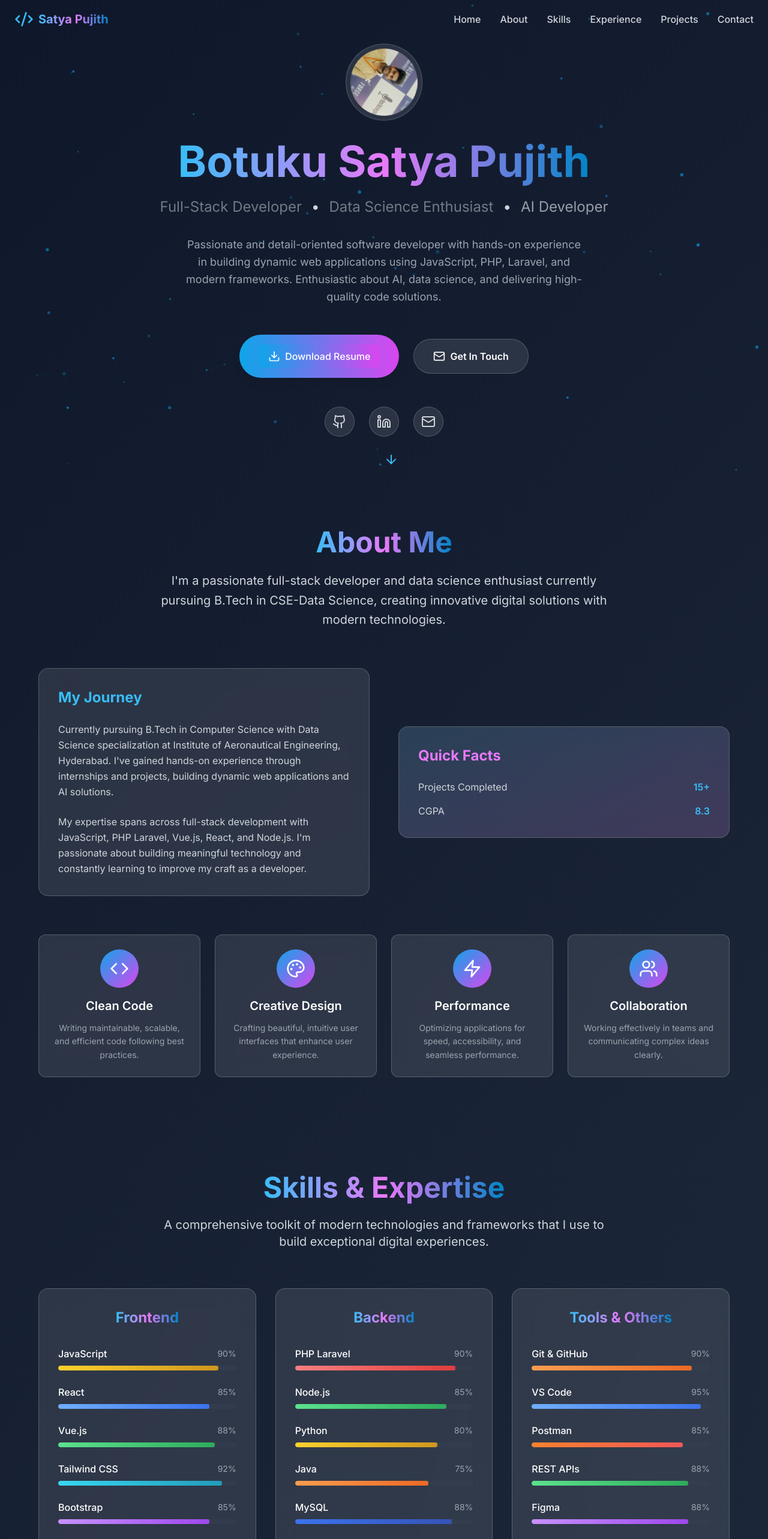
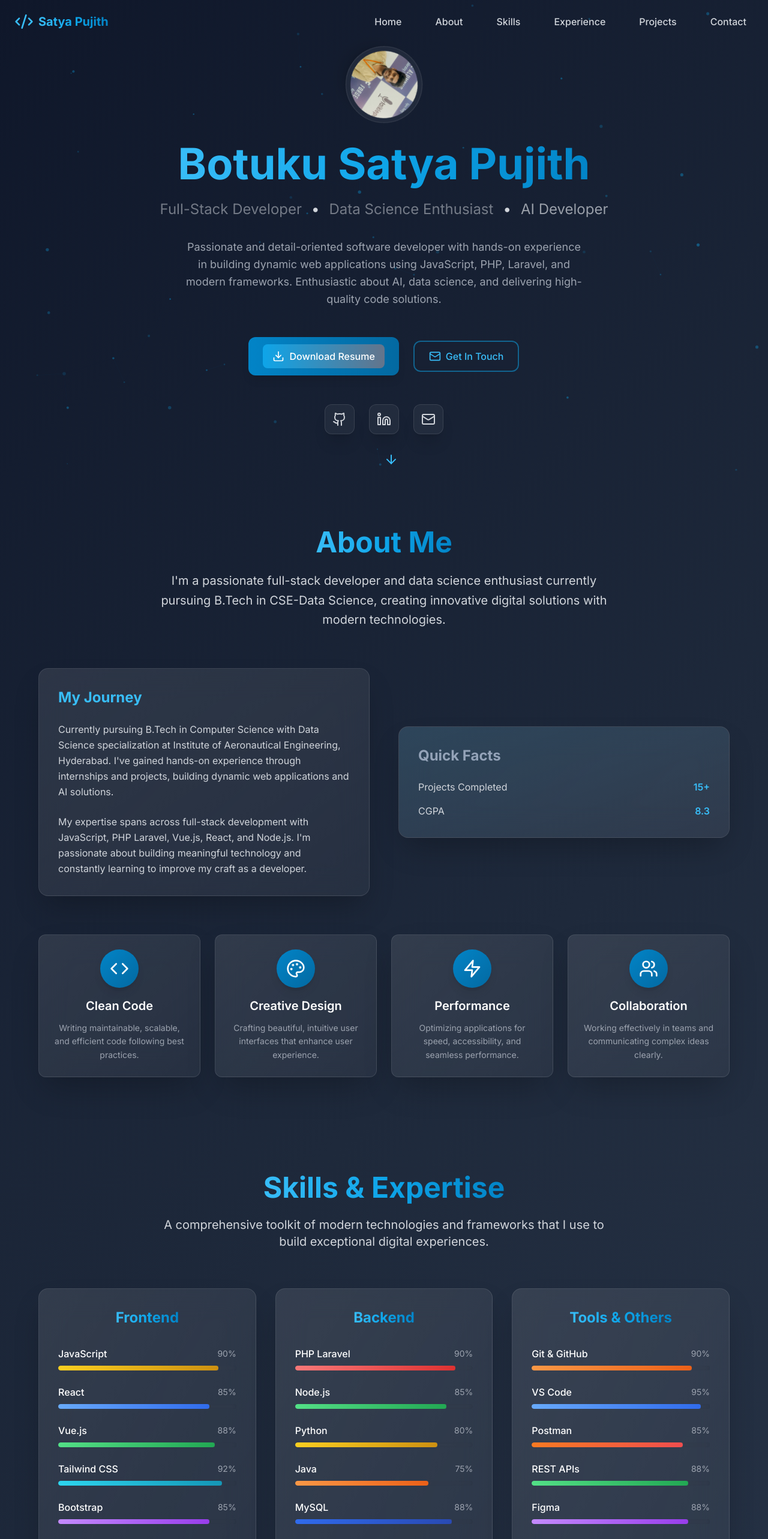
Before and after one commit to Sp2-004/SatyaPujith2-portfolio, a React (Vite) app: page / in a window 1280 px wide. Shown: the top 2566 px of the page at 60% size. Built offline with nearby package versions, Linux system fonts and the light colour scheme.

Commit message:
Redesign Portfolio with Modern Decent UI

```diff
--- a/src/components/About.tsx
+++ b/src/components/About.tsx
@@ -52,7 +52,7 @@ const About = () => {
             viewport={{ once: true }}
             transition={{ duration: 0.6 }}
           >
-            <div className="glass-effect rounded-2xl p-8">
+            <div className="glass-card rounded-2xl p-8">
               <h3 className="text-2xl font-bold mb-6 text-primary-400">My Journey</h3>
               <p className="text-gray-300 mb-6 leading-relaxed">
                 Currently pursuing B.Tech in Computer Science with Data Science specialization at
@@ -74,7 +74,7 @@ const About = () => {
             transition={{ duration: 0.6 }}
             className="relative"
           >
-            <div className="glass-effect rounded-2xl p-8 relative overflow-hidden">
+            <div className="glass-card rounded-2xl p-8 relative overflow-hidden">
               <div className="absolute inset-0 bg-gradient-to-br from-primary-500/10 to-accent-500/10"></div>
               <div className="relative z-10">
                 <h3 className="text-2xl font-bold mb-6 text-accent-400">Quick Facts</h3>
@@ -111,7 +111,7 @@ const About = () => {
               whileHover={{ scale: 1.05 }}
               className="tech-card text-center group"
             >
-              <div className="w-16 h-16 mx-auto mb-4 rounded-full bg-gradient-to-br from-primary-500 to-accent-500 flex items-center justify-center group-hover:scale-110 transition-transform duration-300">
+              <div className="w-16 h-16 mx-auto mb-4 rounded-full bg-gradient-to-br from-primary-600 to-primary-700 flex items-center justify-center group-hover:scale-110 transition-transform duration-300 shadow-lg">
                 <feature.icon className="w-8 h-8 text-white" />
               </div>
               <h4 className="text-xl font-semibold mb-3 text-white">{feature.title}</h4>
--- a/src/components/Experience.tsx
+++ b/src/components/Experience.tsx
@@ -55,7 +55,7 @@ const Experience = () => {
               {/* Timeline dot */}
               <div className="absolute -left-20 top-6 w-4 h-4 bg-gradient-to-r from-primary-400 to-accent-400 rounded-full border-4 border-slate-900"></div>
 
-              <div className="glass-effect rounded-2xl p-8 hover:bg-white/10 transition-all duration-300">
+              <div className="glass-card rounded-2xl p-8 hover:bg-white/10 transition-all duration-300">
                 <div className="flex flex-col md:flex-row md:items-center md:justify-between mb-4">
                   <div>
                     <h3 className="text-2xl font-bold text-white mb-2">{exp.title}</h3>
@@ -89,7 +89,7 @@ const Experience = () => {
                   {exp.technologies.map((tech) => (
                     <span
                       key={tech}
-                      className="px-3 py-1 bg-gradient-to-r from-primary-500/20 to-accent-500/20 text-primary-300 rounded-full text-sm border border-primary-500/30"
+                      className="px-3 py-1 bg-primary-500/20 text-primary-300 rounded-full text-sm border border-primary-500/30 backdrop-blur-sm"
                     >
                       {tech}
                     </span>
@@ -107,7 +107,7 @@ const Experience = () => {
           transition={{ duration: 0.6, delay: 0.8 }}
           className="text-center mt-16"
         >
-          <div className="glass-effect rounded-2xl p-8">
+          <div className="glass-card rounded-2xl p-8">
             <h3 className="text-2xl font-bold mb-4 gradient-text">Ready for New Challenges</h3>
             <p className="text-gray-300 leading-relaxed">
               I'm always excited about new opportunities to work on innovative projects
--- a/src/components/Header.tsx
+++ b/src/components/Header.tsx
@@ -28,7 +28,7 @@ const Header = () => {
       initial={{ y: -100 }}
       animate={{ y: 0 }}
       className={`fixed top-0 w-full z-50 transition-all duration-300 ${
-        scrolled ? 'glass-effect shadow-2xl' : 'bg-transparent'
+        scrolled ? 'glass-card shadow-2xl border-b border-white/10' : 'bg-transparent'
       }`}
     >
       <nav className="container mx-auto px-6 py-4">
@@ -49,7 +49,7 @@ const Header = () => {
                 href={item.href}
                 whileHover={{ scale: 1.1 }}
                 whileTap={{ scale: 0.95 }}
-                className="text-gray-300 hover:text-primary-400 transition-colors duration-200 font-medium"
+                className="text-gray-300 hover:text-primary-400 transition-colors duration-200 font-medium px-3 py-2 rounded-lg hover:bg-primary-500/10"
               >
                 {item.label}
               </motion.a>
@@ -72,7 +72,7 @@ const Header = () => {
             initial={{ opacity: 0, y: -20 }}
             animate={{ opacity: 1, y: 0 }}
             exit={{ opacity: 0, y: -20 }}
-            className="md:hidden mt-4 glass-effect rounded-lg p-4"
+            className="md:hidden mt-4 glass-card rounded-xl p-4"
           >
             {navItems.map((item) => (
               <motion.a
@@ -80,7 +80,7 @@ const Header = () => {
                 href={item.href}
                 whileHover={{ x: 10 }}
                 onClick={() => setIsOpen(false)}
-                className="block py-2 text-gray-300 hover:text-primary-400 transition-colors duration-200"
+                className="block py-3 px-4 text-gray-300 hover:text-primary-400 transition-colors duration-200 rounded-lg hover:bg-primary-500/10"
               >
                 {item.label}
               </motion.a>
--- a/src/components/Hero.tsx
+++ b/src/components/Hero.tsx
@@ -102,7 +102,7 @@ const Hero = () => {
           <motion.button
             whileHover={{ scale: 1.05, boxShadow: "0 0 30px rgba(14, 165, 233, 0.5)" }}
             whileTap={{ scale: 0.95 }}
-            className="px-8 py-4 bg-gradient-to-r from-primary-500 to-accent-500 rounded-full font-semibold text-white shadow-lg hover:shadow-xl transition-all duration-300 flex items-center gap-2"
+            className="gradient-button flex items-center gap-2"
           >
             <a
   href="/satyapujith_resume latex updated.pdf"
@@ -119,7 +119,7 @@ const Hero = () => {
             href="#contact"
             whileHover={{ scale: 1.05 }}
             whileTap={{ scale: 0.95 }}
-            className="px-8 py-4 glass-effect rounded-full font-semibold text-white hover:bg-white/20 transition-all duration-300 flex items-center gap-2"
+            className="outline-button flex items-center gap-2"
           >
             <Mail size={20} />
             Get In Touch
@@ -145,7 +145,7 @@ const Hero = () => {
               href={social.href}
               whileHover={{ scale: 1.2, y: -5 }}
               whileTap={{ scale: 0.9 }}
-              className="p-3 glass-effect rounded-full hover:bg-white/20 transition-all duration-300 group"
+              className="p-3 glass-effect rounded-xl hover:bg-primary-500/20 hover:border-primary-500/30 transition-all duration-300 group"
             >
               <social.icon className="w-6 h-6 text-gray-300 group-hover:text-primary-400 transition-colors duration-300" />
             </motion.a>
--- a/src/components/ParticleBackground.tsx
+++ b/src/components/ParticleBackground.tsx
@@ -58,7 +58,7 @@ const ParticleBackground = () => {
         // Draw particle
         ctx.beginPath();
         ctx.arc(particle.x, particle.y, particle.size, 0, Math.PI * 2);
-        ctx.fillStyle = `rgba(14, 165, 233, ${particle.opacity})`;
+        ctx.fillStyle = `rgba(14, 165, 233, ${particle.opacity * 0.6})`;
         ctx.fill();
 
         // Draw connections
@@ -71,7 +71,7 @@ const ParticleBackground = () => {
             ctx.beginPath();
             ctx.moveTo(particle.x, particle.y);
             ctx.lineTo(otherParticle.x, otherParticle.y);
-            ctx.strokeStyle = `rgba(14, 165, 233, ${0.1 * (1 - distance / 100)})`;
+            ctx.strokeStyle = `rgba(14, 165, 233, ${0.05 * (1 - distance / 100)})`;
             ctx.lineWidth = 1;
             ctx.stroke();
           }
--- a/src/components/Skills.tsx
+++ b/src/components/Skills.tsx
@@ -65,7 +65,7 @@ const Skills = () => {
               whileInView={{ opacity: 1, y: 0 }}
               viewport={{ once: true }}
               transition={{ duration: 0.6, delay: categoryIndex * 0.2 }}
-              className="glass-effect rounded-2xl p-8"
+              className="glass-card rounded-2xl p-8"
             >
               <h3 className="text-2xl font-bold mb-8 text-center">
                 <span className="gradient-text">{category.title}</span>
@@ -85,15 +85,15 @@ const Skills = () => {
                       <span className="text-gray-400 text-sm">{skill.level}%</span>
                     </div>
 
-                    <div className="w-full bg-gray-700/50 rounded-full h-2 overflow-hidden">
+                    <div className="skill-bar">
                       <motion.div
                         initial={{ width: 0 }}
                         whileInView={{ width: `${skill.level}%` }}
                         viewport={{ once: true }}
                         transition={{ duration: 1, delay: (categoryIndex * 0.2) + (skillIndex * 0.1) + 0.3 }}
-                        className={`h-full bg-gradient-to-r ${skill.color} rounded-full relative`}
+                        className={`h-full bg-gradient-to-r ${skill.color} rounded-full relative shadow-sm`}
                       >
-                        <div className="absolute inset-0 bg-white/20 animate-pulse"></div>
+                        <div className="absolute inset-0 bg-white/10 animate-pulse"></div>
                       </motion.div>
                     </div>
                   </motion.div>
@@ -110,7 +110,7 @@ const Skills = () => {
           transition={{ duration: 0.6, delay: 0.8 }}
           className="mt-16 text-center"
         >
-          <div className="glass-effect rounded-2xl p-8 max-w-4xl mx-auto">
+          <div className="glass-card rounded-2xl p-8 max-w-4xl mx-auto">
             <h3 className="text-2xl font-bold mb-6 gradient-text">Always Learning</h3>
             <p className="text-gray-300 leading-relaxed">
               The tech world evolves rapidly, and I'm committed to staying ahead of the curve.
--- a/src/index.css
+++ b/src/index.css
@@ -9,30 +9,46 @@
 
   body {
     font-family: 'Inter', system-ui, sans-serif;
-    background: linear-gradient(135deg, #0f172a 0%, #1e293b 50%, #334155 100%);
+    background: linear-gradient(135deg, #0f172a 0%, #1e293b 30%, #334155 70%, #475569 100%);
     min-height: 100vh;
   }
 }
 
 @layer components {
   .glass-effect {
-    @apply backdrop-blur-lg bg-white/10 border border-white/20;
+    @apply backdrop-blur-xl bg-white/5 border border-white/10 shadow-xl;
+  }
+
+  .glass-card {
+    @apply backdrop-blur-xl bg-gradient-to-br from-white/10 to-white/5 border border-white/10 shadow-2xl;
   }
 
   .gradient-text {
-    @apply bg-gradient-to-r from-primary-400 via-accent-400 to-primary-600 bg-clip-text text-transparent;
+    @apply bg-gradient-to-r from-primary-400 via-primary-500 to-primary-600 bg-clip-text text-transparent;
   }
 
-  .neon-glow {
-    box-shadow: 0 0 20px rgba(14, 165, 233, 0.3), 0 0 40px rgba(14, 165, 233, 0.2);
+  .gradient-button {
+    @apply bg-gradient-to-r from-primary-600 to-primary-700 hover:from-primary-700 hover:to-primary-800 text-white font-medium px-6 py-3 rounded-xl shadow-lg hover:shadow-xl transition-all duration-300 transform hover:scale-105;
+  }
+
+  .outline-button {
+    @apply border-2 border-primary-500/50 text-primary-400 hover:bg-primary-500/10 hover:border-primary-400 px-6 py-3 rounded-xl font-medium transition-all duration-300 backdrop-blur-sm;
   }
 
   .tech-card {
-    @apply glass-effect rounded-xl p-6 hover:bg-white/20 transition-all duration-300 hover:scale-105 hover:shadow-2xl;
+    @apply glass-card rounded-xl p-6 hover:bg-white/10 transition-all duration-300 hover:scale-105 hover:shadow-2xl;
   }
 
   .project-card {
-    @apply glass-effect rounded-2xl overflow-hidden hover:scale-105 transition-all duration-500 hover:shadow-2xl;
+    @apply glass-card rounded-2xl overflow-hidden hover:scale-105 transition-all duration-500 hover:shadow-2xl;
+  }
+
+  .skill-bar {
+    @apply w-full bg-accent-800/30 rounded-full h-2 overflow-hidden backdrop-blur-sm;
+  }
+
+  .contact-input {
+    @apply w-full px-4 py-3 bg-white/5 border border-white/10 rounded-xl text-white placeholder-gray-400 focus:outline-none focus:ring-2 focus:ring-primary-500/50 focus:border-primary-500/50 transition-all duration-200 backdrop-blur-sm;
   }
 }
 
@@ -46,10 +62,15 @@
 }
 
 ::-webkit-scrollbar-thumb {
-  background: linear-gradient(135deg, #0ea5e9, #d946ef);
+  background: linear-gradient(135deg, #0ea5e9, #0284c7);
   border-radius: 4px;
 }
 
 ::-webkit-scrollbar-thumb:hover {
-  background: linear-gradient(135deg, #0284c7, #c026d3);
+  background: linear-gradient(135deg, #0284c7, #075985);
 }
+
+/* Smooth animations */
+* {
+  transition: color 0.2s ease, background-color 0.2s ease, border-color 0.2s ease;
+}
```
Also changed, not shown: src/components/Contact.tsx (+12 -12 lines), src/components/Projects.tsx (+7 -7 lines), tailwind.config.js (+25 -12 lines).
